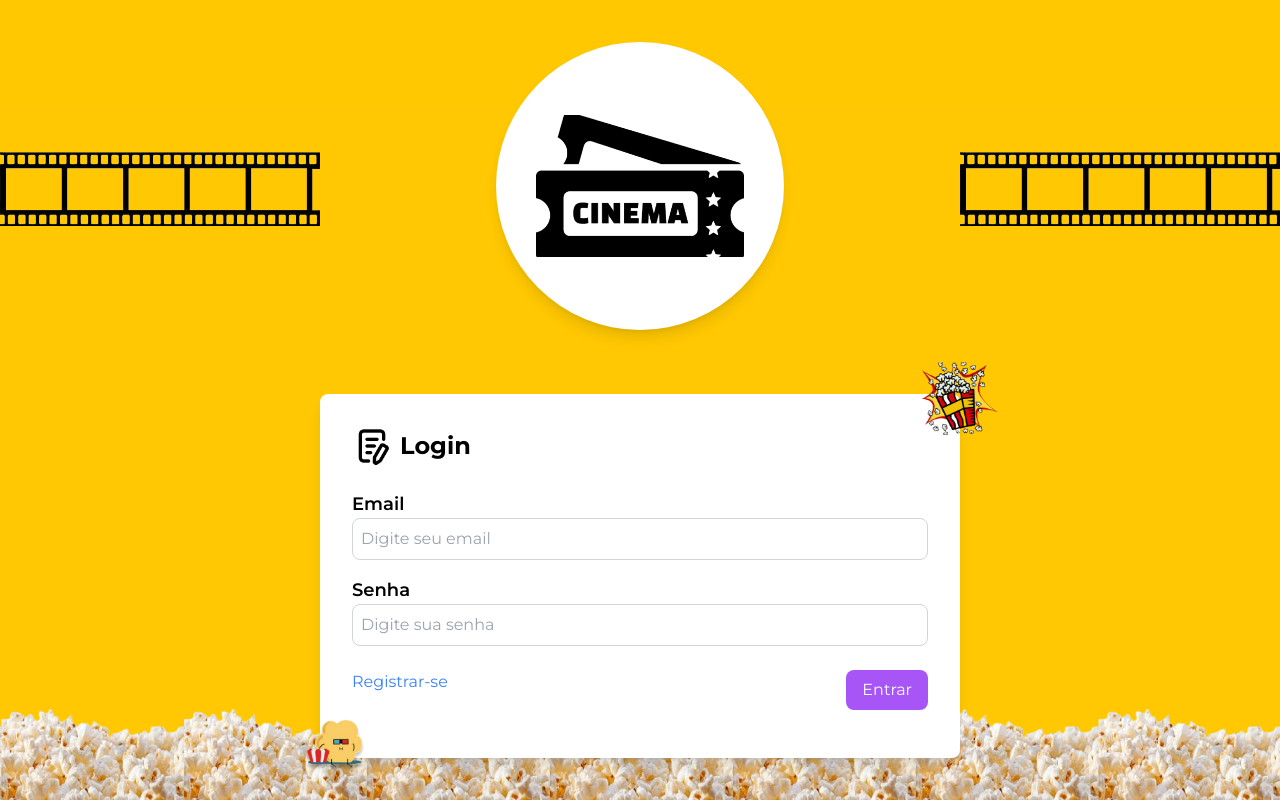
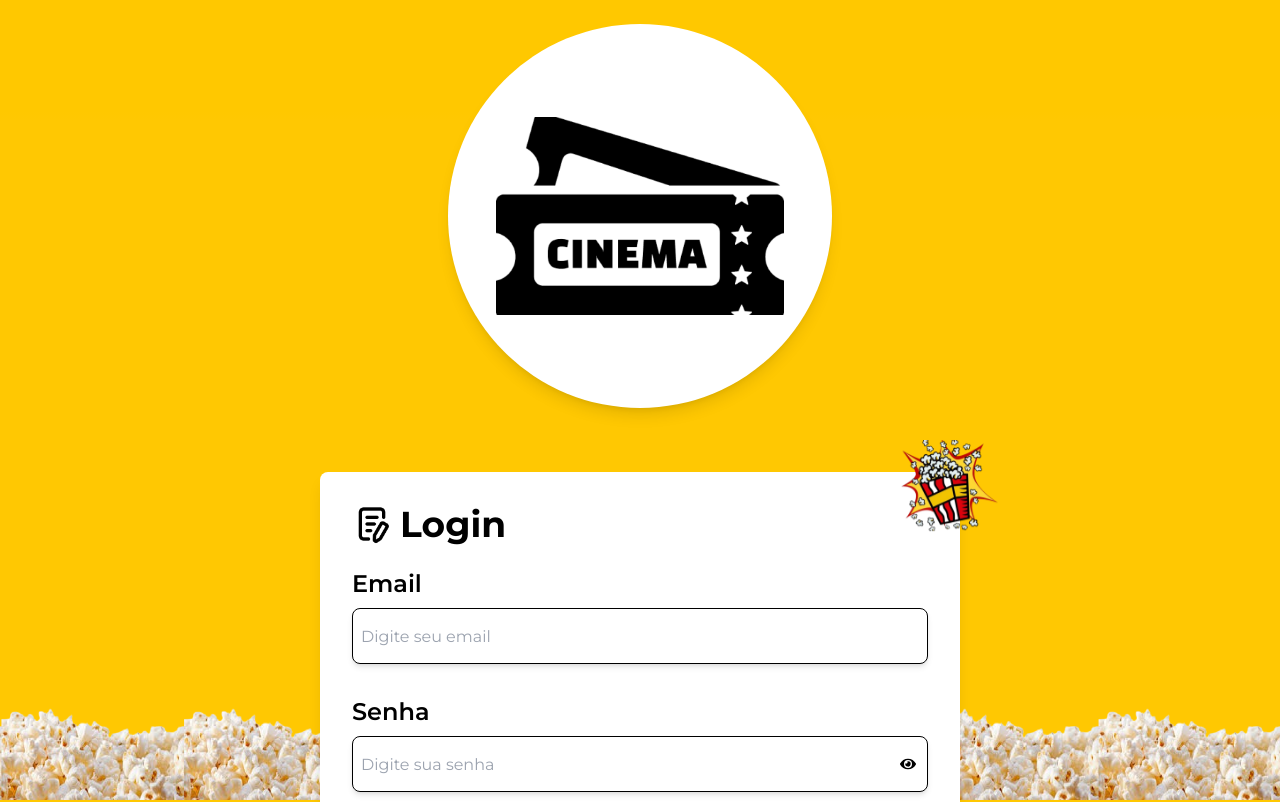
Before and after one commit to SandyLemos/Trabalho-Cinema, a React (Vite) app: page /entrar in a window 1280 px wide. Shown: the top 802 px of the page. Built offline with nearby package versions, Linux system fonts and the light colour scheme.

Commit message:
style: redesign da tela de login

```diff
--- a/src/pages/Entrar.jsx
+++ b/src/pages/Entrar.jsx
@@ -1,12 +1,12 @@
 import { useEffect, useState } from 'react';
 import cinemaLogo from '../assets/cinema_logo.png';
-import tapeImage from '../assets/tape.png';
 import iconePipoca from '../assets/icone_pipoca.png';
 import cadastroImage from '../assets/cadastro.png';
 import iconePipocaViva from '../assets/icone_pipoca_viva.png';
 import pipocaImg from '../assets/pipoca.png';
 import AuthController from "../controllers/AuthController.js";
 import { useNavigate } from "react-router-dom";
+import { FaEye, FaEyeSlash } from "react-icons/fa";
 import '../styles/entrar.css';
 
 const Entrar = () => {
@@ -16,9 +16,15 @@ const Entrar = () => {
 
     const [email, setEmail] = useState('');
     const [senha, setSenha] = useState('');
+    const [mostrarSenha, setMostrarSenha] = useState(false);
     const [mensagemErro, setMensagemErro] = useState('');
     const [isLoading, setIsLoading] = useState(false); // Estado de loading
     const navigate = useNavigate(); // Criando a instância de navigate
+
+
+    const isVisiblePassword = () => {
+        setMostrarSenha(!mostrarSenha);
+    };
 
     // Função para lidar com o envio do formulário
     const handleLogin = async (e) => {
@@ -44,44 +50,48 @@ const Entrar = () => {
 
     return (
         <div className="flex flex-col items-center justify-center min-h-screen bg-color-grad relative">
-
-            <div id="logo"
-                 className="bg-white rounded-full w-72 h-72 mb-16 items-center justify-center flex shadow-lg z-10">
-                <img src={cinemaLogo} alt="Logo" className="w-52"/>
+            <div className="bg-white rounded-full w-96 h-96 mb-16 mt-6 items-center justify-center flex shadow-lg z-10">
+                <img src={cinemaLogo} alt="Logo" className="w-72"/>
             </div>
-            <img src={tapeImage} className="absolute left-0 top-[19%] w-1/4" alt="Enfeite Esquerdo"/>
-            <img src={tapeImage} className="absolute right-0 top-[19%] w-1/4" alt="Enfeite Direito"/>
             <div className="bg-white shadow-lg rounded-lg p-8 w-full max-w-screen-sm relative z-10">
                 <img src={iconePipoca} alt="Ícone" className="h-[20%] mx-auto mb-4 absolute -top-8 right-[-6%]"/>
                 <img src={iconePipocaViva} alt="Mascote" className="h-[35%] mx-auto mt-4 absolute -bottom-[15%] left-[-8%]"/>
 
                 <form onSubmit={handleLogin}>
                     <div className="flex items-center mb-6">
-                        <img src={cadastroImage} alt="Registrar" className="w-10 mr-2"/>
-                        <h1 className="text-2xl font-bold">Login</h1>
+                        <img src={cadastroImage} alt="Registrar" className="w-10 mr-2 h-10"/>
+                        <h1 className="text-4xl font-bold">Login</h1>
                     </div>
                         <ul>
                             <li className="mb-4">
-                                <h2 className="text-lg font-semibold">Email</h2>
+                                <h2 className="text-2xl pb-2 font-semibold">Email</h2>
                                 <input
                                     type="email"
                                     value={email}
                                     onChange={(e) => setEmail(e.target.value)}
-                                    className="border border-gray-300 rounded-lg p-2 w-full"
+                                    className="border-[1px] border-black shadow-md h-14 focus:outline-none focus- focus:shadow-lg focus:shadow-gray-300/50 transition-shadow duration-200 rounded-lg p-2 w-full mr-2"
                                     placeholder="Digite seu email"
                                     required
                                 />
                             </li>
                             <li>
-                                <h2 className="text-lg font-semibold">Senha</h2>
+                                <h2 className="text-2xl pb-2 pt-4 font-semibold">Senha</h2>
+                                <div className="relative w-full mr-2">
                                     <input
-                                    type="password"
+                                        type={mostrarSenha ? "text" : "password"}
                                         value={senha}
                                         onChange={(e) => setSenha(e.target.value)}
-                                    className="border border-gray-300 rounded-lg p-2 w-full"
+                                        className="border-[1px] border-black shadow-md h-14 focus:outline-none focus- focus:shadow-lg focus:shadow-gray-300/50 transition-shadow duration-200 rounded-lg p-2 w-full mr-2"
                                         placeholder="Digite sua senha"
                                         required
                                     />
+                                    <div
+                                        className="absolute right-3 top-1/2 transform -translate-y-1/2 cursor-pointer"
+                                        onClick={isVisiblePassword}
+                                    >
+                                        {mostrarSenha ? <FaEyeSlash /> : <FaEye />}
+                                    </div>
+                                </div>
                             </li>
                         </ul>
                     {mensagemErro && (
@@ -94,7 +104,7 @@ const Entrar = () => {
                             <p>{mensagemErro}</p>
                         </div>
                     )}
-                    <div id="parte_botao" className="mt-6 mb-4 flex justify-between">
+                    <div id="parte_botao" className="pt-4 pb-12 flex items-center justify-between">
                         <a
                             className="text-blue-500 hover:cursor-pointer"
                             onClick={handleRegisterClick}
```
Lines whose indentation alone changed are shown as unchanged.
